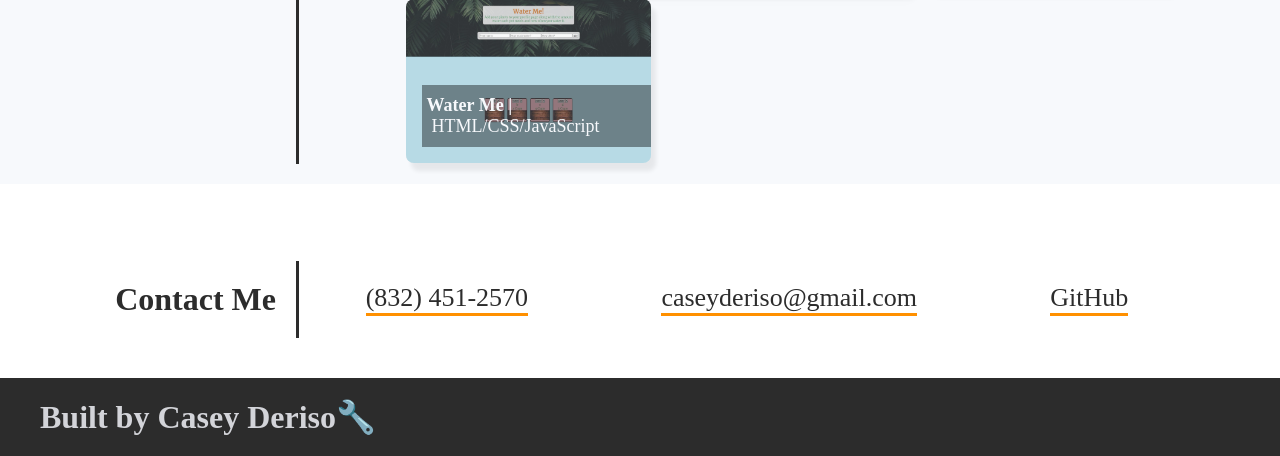
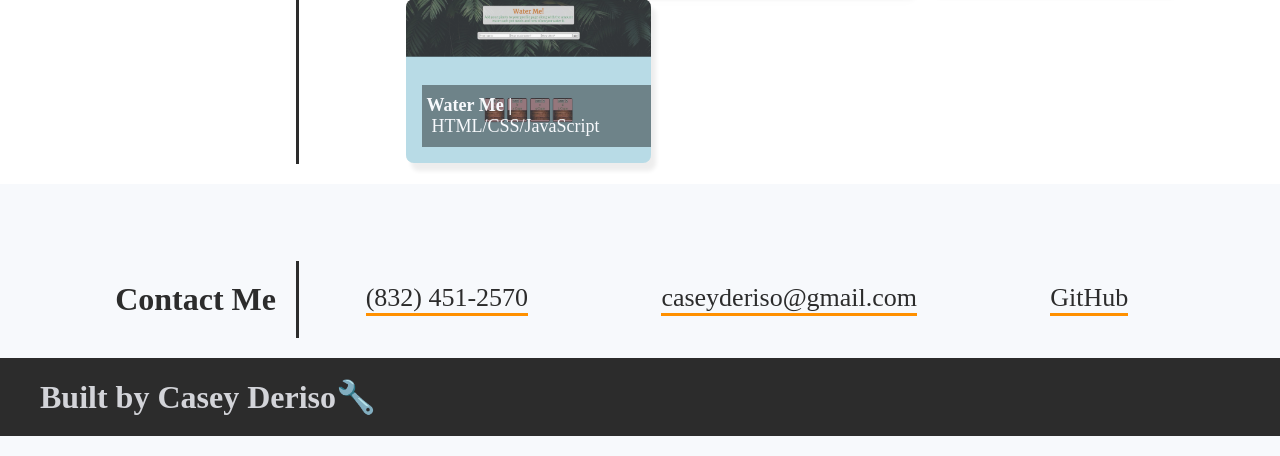
Before and after one commit to CaseyDeriso/Professional-Portfolio, a PHP site: page / in a window 1280 px wide. Shown: the part 1620-2076 px from the top of the page. Run offline with PHP 8.4, Linux system fonts and the light colour scheme.

Commit message:
changed styling of background color for sections and removed top margin on footer

```diff
--- a/assets/css/style.css
+++ b/assets/css/style.css
@@ -30,14 +30,15 @@
   border-radius: 8px;
 }
 
-#work {
-  background-color: var(--primary-color);
-}
-
+/* apply styles to all sections */
 
 section {
   padding: 6% 0 20px 0;
   display: flex;
+}
+
+section:nth-child(2n) {
+  background-color: var(--primary-color);
 }
 
 
@@ -247,7 +248,7 @@ footer {
 footer h1 {
   color: var(--tertiary-color);
   padding: 20px 0 20px 40px;
-  margin-top: 20px;
+  /* margin-top: 20px; */
 }
 
 footer h1::after {
```
Also changed, not shown: index.html (+17 -3 lines), README.md.
